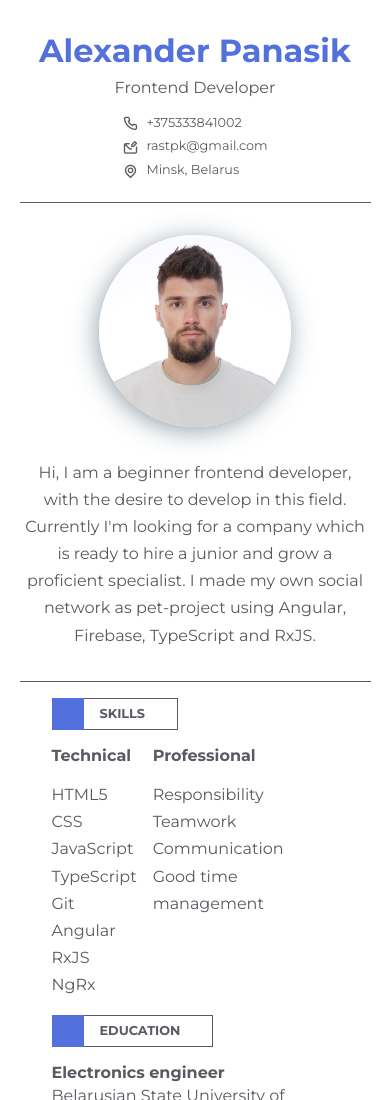
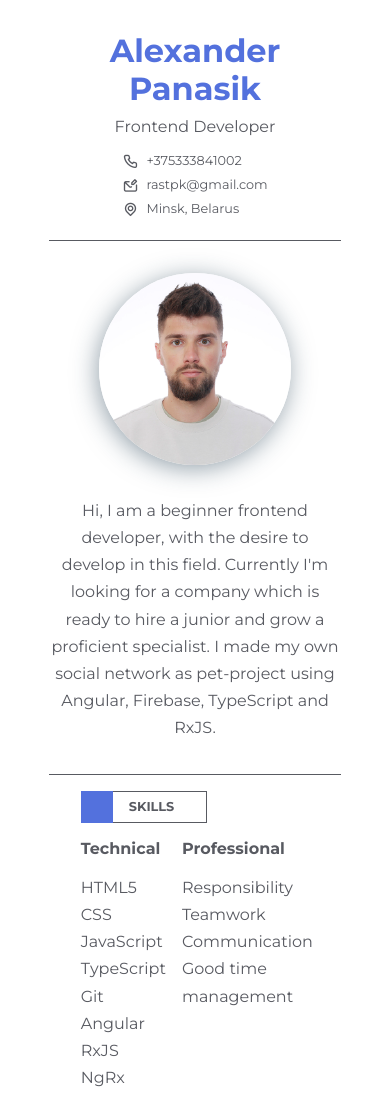
Before and after one commit to attackq/zero-to-hero, a plain HTML site: page index.html in a window 390 px wide. Shown: the top 1100 px of the page. Drawn offline with nearby package versions, Linux system fonts and the light colour scheme.

Commit message:
bugs fixed

```diff
--- a/style.css
+++ b/style.css
@@ -16,8 +16,7 @@
     --color-bg: #585a61;
     --color-bg3: #5371dd;
 
-    --container-width-lg: 70%;
-    --container-width-md: 90%;
+    --container-width-lg: 75%;
 
     --transition: all 400ms ease;
 }
@@ -52,6 +51,7 @@ ul {
 
 .header__container {
     display: flex;
+    justify-content: space-between;
     padding: 2rem 0;
     align-items: center;
     border-bottom: 1px solid var(--color-bg);
@@ -507,11 +507,6 @@ ul {
         line-height: 1.2;
     }
 
-    .container {
-        width: var(--container-width-md);
-        margin: 0 auto;
-    }
-
     .header__name h1 {
         font-size: 2.5rem;
     }
```
